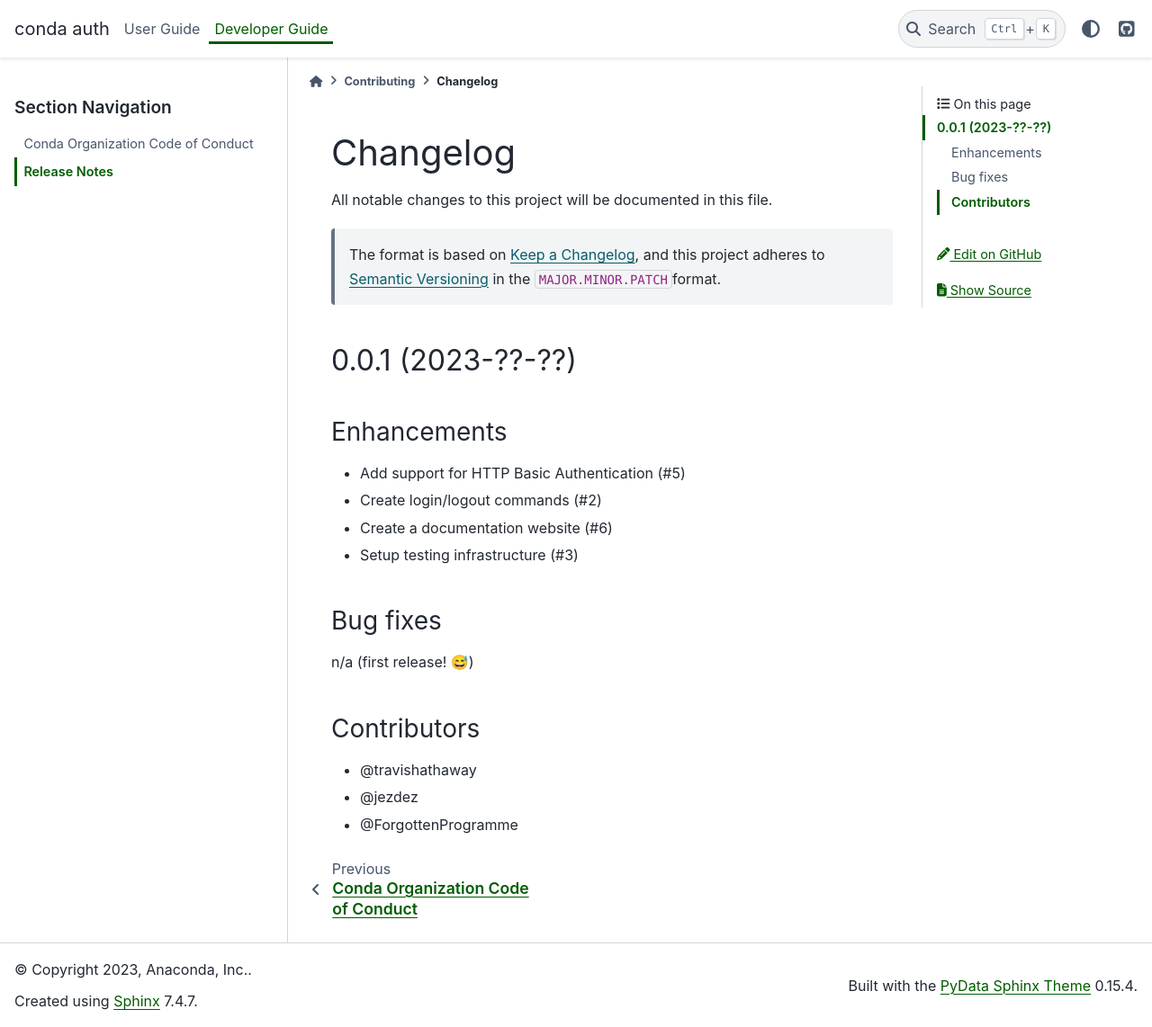
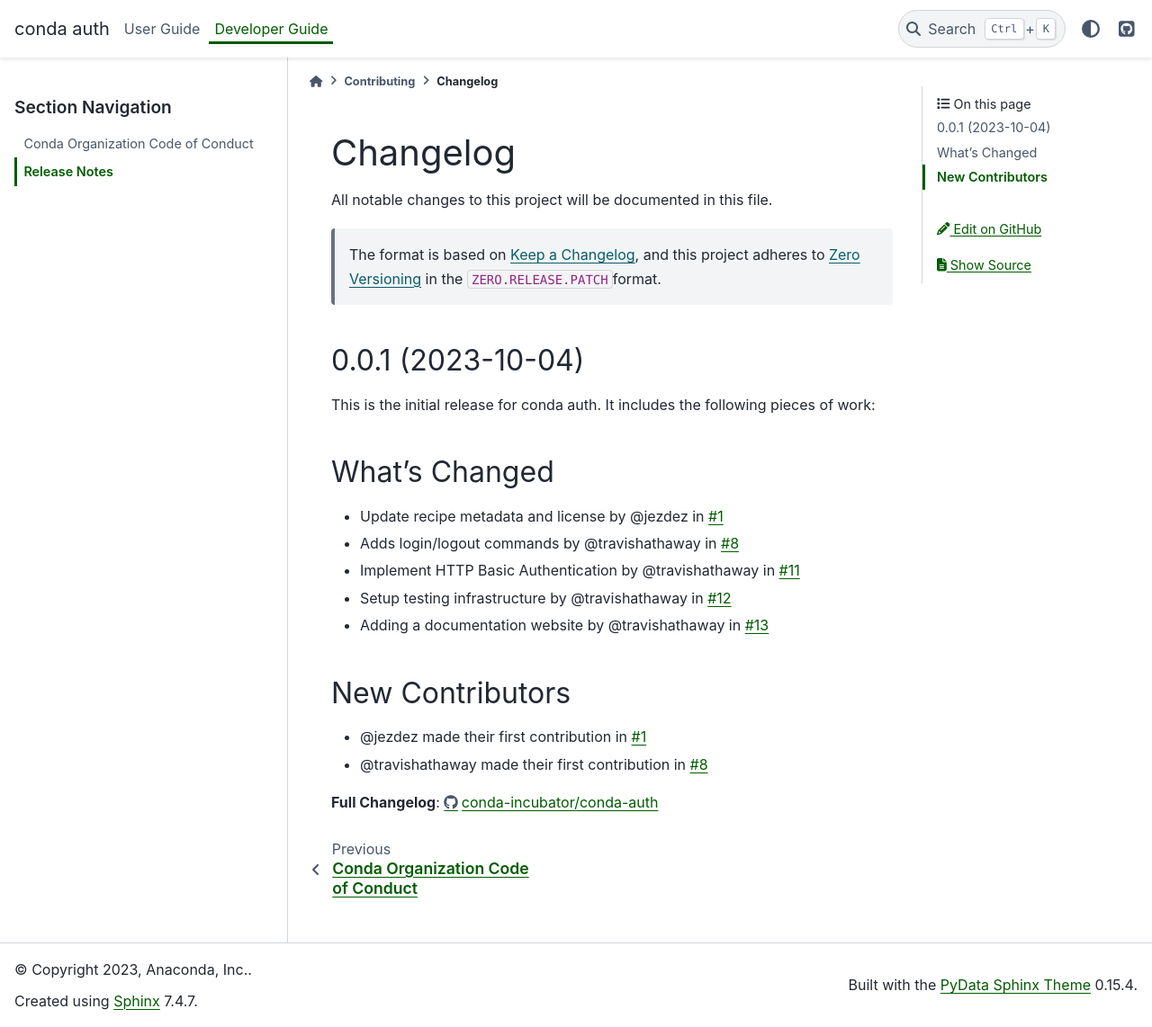
Before and after one commit to conda-incubator/conda-auth, a Sphinx documentation site: the page built from docs/dev/changelog.md, in a window 1280 px wide and 1142 px high. Shown: the whole window at 90% size. Built offline with Sphinx 7.4.7 and the PyData theme 0.15.4, drawn with Linux system fonts in a browser that asks for light colours.

Commit message:
updating changelog

```diff
--- a/docs/dev/changelog.md
+++ b/docs/dev/changelog.md
@@ -3,7 +3,7 @@
 All notable changes to this project will be documented in this file.
 
 > The format is based on [Keep a Changelog](https://keepachangelog.com/en/1.0.0/),
-> and this project adheres to [Semantic Versioning](https://semver.org/) in the `MAJOR.MINOR.PATCH`format.
+> and this project adheres to [Zero Versioning](https://0ver.org/) in the `ZERO.RELEASE.PATCH`format.
 
 <!--
 Populate these categories as PRs are merged to `main`. When a release is cut,
@@ -13,24 +13,22 @@
 
 [//]: # (current developments)
 
-## 0.0.1 (2023-??-??)
+## 0.0.1 (2023-10-04)
 
-### Enhancements
+This is the initial release for conda auth. It includes the following pieces of work:
 
-* Add support for HTTP Basic Authentication (#5)
-* Create login/logout commands (#2)
-* Create a documentation website (#6)
-* Setup testing infrastructure (#3)
+## What's Changed
+* Update recipe metadata and license by @jezdez in [#1](https://github.com/conda-incubator/conda-auth/pull/1)
+* Adds login/logout commands by @travishathaway in [#8](https://github.com/conda-incubator/conda-auth/pull/8)
+* Implement HTTP Basic Authentication by @travishathaway in [#11](https://github.com/conda-incubator/conda-auth/pull/11)
+* Setup testing infrastructure by @travishathaway in [#12](https://github.com/conda-incubator/conda-auth/pull/12)
+* Adding a documentation website by @travishathaway in [#13](https://github.com/conda-incubator/conda-auth/pull/13)
 
-### Bug fixes
+## New Contributors
+* @jezdez made their first contribution in [#1](https://github.com/conda-incubator/conda-auth/pull/1)
+* @travishathaway made their first contribution in [#8](https://github.com/conda-incubator/conda-auth/pull/8)
 
-n/a (first release! 😅)
-
-### Contributors
-
-* @travishathaway
-* @jezdez
-* @ForgottenProgramme
+**Full Changelog**: https://github.com/conda-incubator/conda-auth/commits/0.0.1
 
 <!-- Hyperlinks --->
 
```
